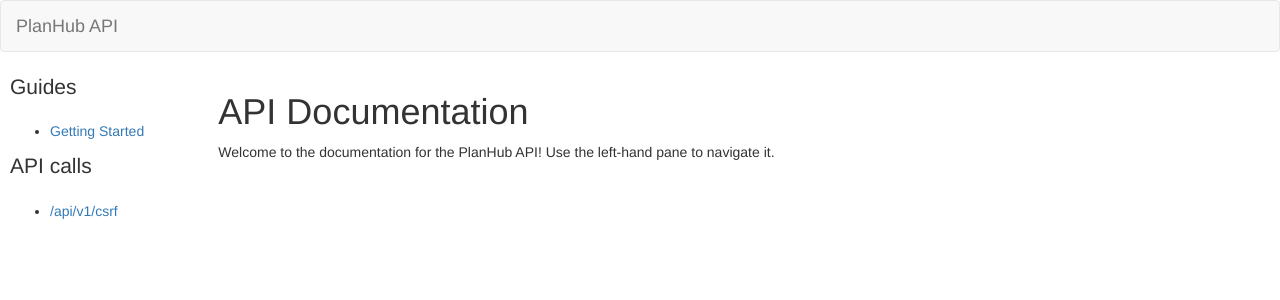
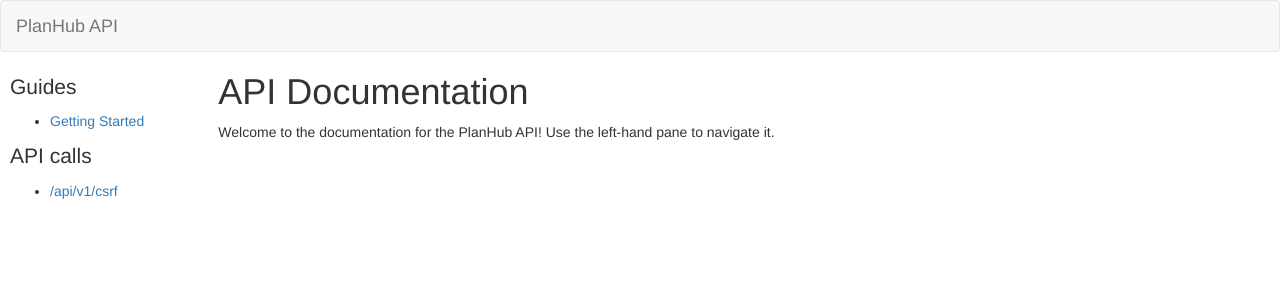
Before and after one commit to MyHomeworkSpace/Help, a Jekyll site: the page built from index.html, in a window 1280 px wide. Shown: the top 300 px of the page. Built offline with Jekyll 4.4.1, drawn with Linux system fonts in a browser that asks for light colours; nearby versions of some CDN libraries.

Commit message:
Remove extra whitespace

```diff
--- a/_layouts/layout.html
+++ b/_layouts/layout.html
@@ -8,6 +8,12 @@
 		<style>
 		.col-md-2 {
 			padding-left: 25px;
+		}
+		.lead {
+			margin-bottom: 10px;
+		}
+		.title {
+			margin-top: 0;
 		}
 		</style>
 	</head>
@@ -36,7 +42,7 @@
 				{% include header.html %}
 			</div>
 			<div class="col-md-10">
-				<h1>{{ page.title }}</h1>
+				<h1 class="title">{{ page.title }}</h1>
 				<article id="content">
 					{{ content }}
 				</article>
```
